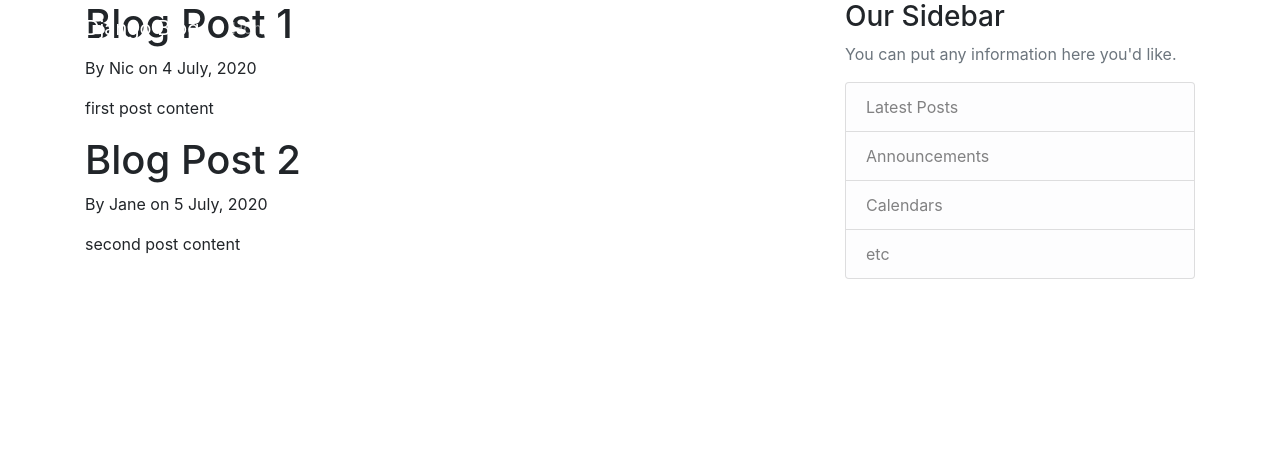
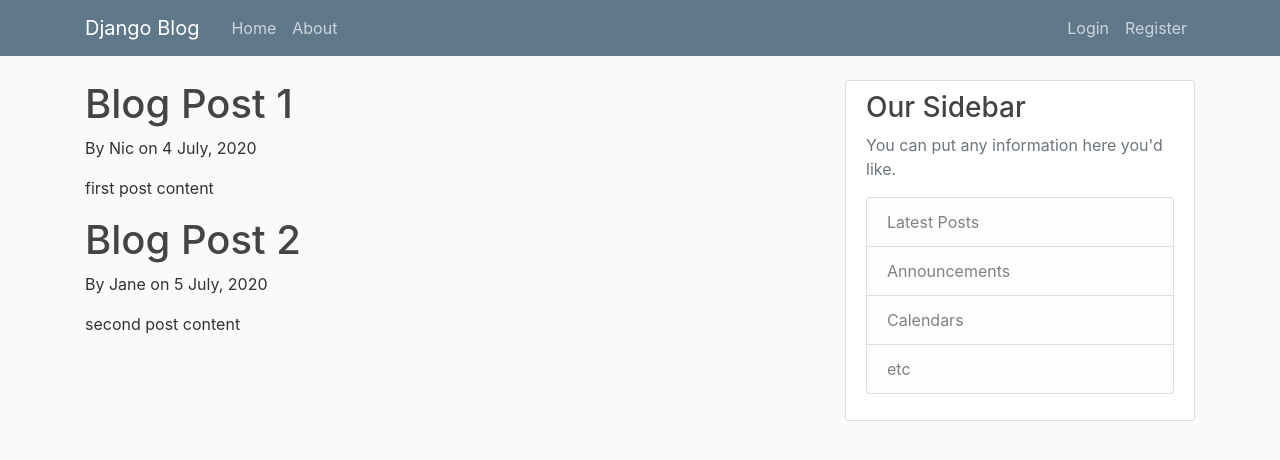
Before and after one commit to nicolasraffray/django-practise, a Django app: page / in a window 1280 px wide. Shown: the top 460 px of the page. Run offline with Django 3.2, Linux system fonts and the light colour scheme; some libraries are stand-ins or nearby versions.

Commit message:
static files should be kept in a static folder and imported with block above html, and accessed in html with link

```diff
--- /dev/null
+++ b/blog/static/blog/main.css
@@ -0,0 +1,89 @@
+body {
+  background: #fafafa;
+  color: #333333;
+  margin-top: 5rem;
+}
+
+h1,
+h2,
+h3,
+h4,
+h5,
+h6 {
+  color: #444444;
+}
+
+ul {
+  margin: 0;
+}
+
+.bg-steel {
+  background-color: #5f788a;
+}
+
+.site-header .navbar-nav .nav-link {
+  color: #cbd5db;
+}
+
+.site-header .navbar-nav .nav-link:hover {
+  color: #ffffff;
+}
+
+.site-header .navbar-nav .nav-link.active {
+  font-weight: 500;
+}
+
+.content-section {
+  background: #ffffff;
+  padding: 10px 20px;
+  border: 1px solid #dddddd;
+  border-radius: 3px;
+  margin-bottom: 20px;
+}
+
+.article-title {
+  color: #444444;
+}
+
+a.article-title:hover {
+  color: #428bca;
+  text-decoration: none;
+}
+
+.article-content {
+  white-space: pre-line;
+}
+
+.article-img {
+  height: 65px;
+  width: 65px;
+  margin-right: 16px;
+}
+
+.article-metadata {
+  padding-bottom: 1px;
+  margin-bottom: 4px;
+  border-bottom: 1px solid #e3e3e3;
+}
+
+.article-metadata a:hover {
+  color: #333;
+  text-decoration: none;
+}
+
+.article-svg {
+  width: 25px;
+  height: 25px;
+  vertical-align: middle;
+}
+
+.account-img {
+  height: 125px;
+  width: 125px;
+  margin-right: 20px;
+  margin-bottom: 16px;
+}
+
+.account-heading {
+  font-size: 2.5rem;
+}
--- a/blog/templates/blog/base.html
+++ b/blog/templates/blog/base.html
@@ -1,3 +1,5 @@
+{% load static %}
+
 <!DOCTYPE html>
 <html lang="en">
   <head>
@@ -13,6 +15,9 @@
       integrity="sha384-Gn5384xqQ1aoWXA+058RXPxPg6fy4IWvTNh0E263XmFcJlSAwiGgFAW/dAiS6JXm"
       crossorigin="anonymous"
     />
+
+    <link rel='stylesheet' type='text/css' href="{% static 'blog/main.css'%}">
+
     {% if title %}
     <title>Django Blog - {{title}}</title>
     {% else %}
```
